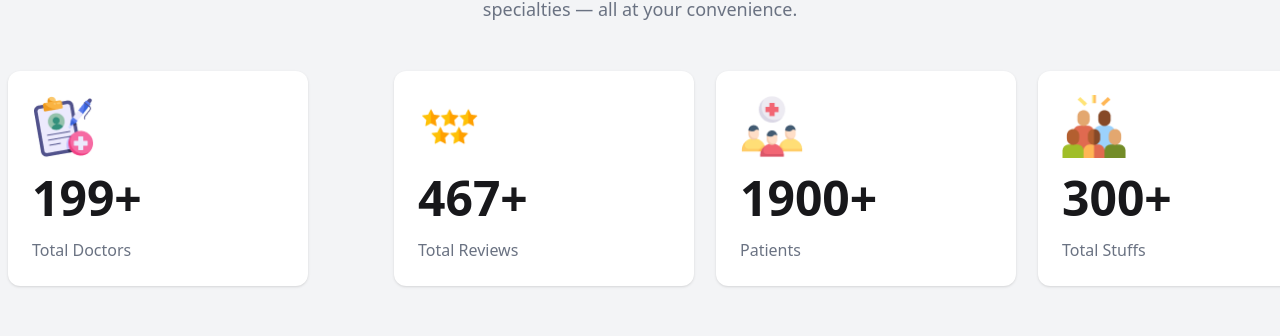
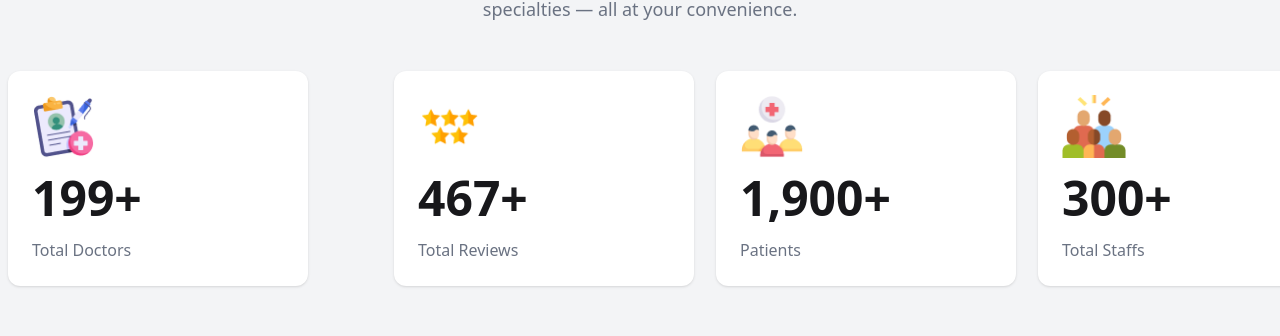
Before and after one commit to iftakhersifat/medical-appointment-booking-application, a React (Vite) app: page / in a window 1280 px wide. Shown: the part 2810-3146 px from the top of the page. Built offline with nearby package versions, Linux system fonts and the light colour scheme.

Commit message:
added countUP

```diff
--- a/package.json
+++ b/package.json
@@ -12,6 +12,7 @@
   "dependencies": {
     "@tailwindcss/vite": "^4.1.4",
     "react": "^19.0.0",
+    "react-countup": "^6.5.3",
     "react-dom": "^19.0.0",
     "react-router": "^7.5.1",
     "react-toastify": "^11.0.5",
--- /dev/null
+++ b/src/Components/CountUp/CountUp.jsx
@@ -0,0 +1,46 @@
+import React from 'react';
+import CountUp from 'react-countup';
+
+const CountUpSection = () => {
+  return (
+    <div className='mb-12 grid md:grid-cols-4 p-12 md:p-0 md:gap-6 gap-4'>
+      {/* 1st */}
+      <div className='flex flex-col rounded-xl card bg-base-100 shadow-sm p-6 space-y-4 lg:w-[300px] md:w-[160px]'>
+        <img src="/C001-assets/success-doctor.png" className='w-16' alt="Doctors" />
+        <h1 className='font-bold text-5xl'>
+          <CountUp end={199} duration={3} suffix="+" />
+        </h1>
+        <p className='text-gray-500'>Total Doctors</p>
+      </div>
+
+      {/* 2nd */}
+      <div className='flex flex-col rounded-xl card bg-base-100 shadow-sm p-6 space-y-4 lg:w-[300px] md:w-[160px] lg:ml-16'>
+        <img src="/C001-assets/success-review.png" className='w-16' alt="Reviews" />
+        <h1 className='font-bold text-5xl'>
+          <CountUp end={467} duration={3} suffix="+" />
+        </h1>
+        <p className='text-gray-500'>Total Reviews</p>
+      </div>
+
+      {/* 3rd */}
+      <div className='flex flex-col rounded-xl card bg-base-100 shadow-sm p-6 space-y-4 lg:w-[300px] md:w-[160px] lg:ml-16'>
+        <img src="/C001-assets/success-patients.png" className='w-16' alt="Patients" />
+        <h1 className='font-bold text-5xl'>
+          <CountUp end={1900} duration={3} suffix="+" />
+        </h1>
+        <p className='text-gray-500'>Patients</p>
+      </div>
+
+      {/* 4th */}
+      <div className='flex flex-col rounded-xl card bg-base-100 shadow-sm p-6 space-y-4 lg:w-[300px] md:w-[160px] lg:ml-16'>
+        <img src="/C001-assets/success-staffs.png" className='w-16' alt="Staffs" />
+        <h1 className='font-bold text-5xl'>
+          <CountUp end={300} duration={3} suffix="+" />
+        </h1>
+        <p className='text-gray-500'>Total Staffs</p>
+      </div>
+    </div>
+  );
+};
+
+export default CountUpSection;
--- a/src/Components/Root/Home/Home.jsx
+++ b/src/Components/Root/Home/Home.jsx
@@ -2,6 +2,7 @@ import React, { useState } from 'react';
 import Banner from '../../Banner/Banner';
 import { useLoaderData } from 'react-router';
 import Doctors from '../../Doctors/Doctors';
+import CountUpSection from '../../CountUp/CountUp';
 
 const Home = () => {
   const data = useLoaderData();
@@ -43,32 +44,7 @@ const Home = () => {
       Our platform connects you with verified, experienced doctors across various specialties — all at your convenience.
       </p>
 
-      <div className='mb-12 grid md:grid-cols-4  p-12 md:p-0 md:gap-6 gap-4'>
-        {/* 1st */}
-        <div className='flex rounded-xl card bg-base-100 shadow-sm p-6 space-y-4 lg:w-[300px] md:w-[160px]'>
-          <img src="/public/C001-assets/success-doctor.png" className='w-16'  />
-          <h1 className='font-bold text-5xl'>199+</h1>
-          <p className='text-gray-500'>Total Doctors</p>
-        </div>
-        {/* 2nd */}
-        <div className='flex rounded-xl card bg-base-100 shadow-sm p-6 space-y-4 lg:w-[300px] md:w-[160px] lg:ml-16'>
-          <img src="/public/C001-assets/success-review.png" className='w-16'  />
-          <h1 className='font-bold text-5xl'>467+</h1>
-          <p className='text-gray-500'>Total Reviews</p>
-        </div>
-        {/* 3rd */}
-        <div className='flex rounded-xl card bg-base-100 shadow-sm p-6 space-y-4 lg:w-[300px] md:w-[160px] lg:ml-16'>
-          <img src="/public/C001-assets/success-patients.png" className='w-16'  />
-          <h1 className='font-bold text-5xl'>1900+</h1>
-          <p className='text-gray-500'>Patients</p>
-        </div>
-        {/* 4th */}
-        <div className='flex rounded-xl card bg-base-100 shadow-sm p-6 space-y-4 lg:w-[300px] md:w-[160px] lg:ml-16'>
-          <img src="/public/C001-assets/success-staffs.png" className='w-16'  />
-          <h1 className='font-bold text-5xl'>300+</h1>
-          <p className='text-gray-500'>Total Stuffs</p>
-        </div>
-      </div>
+      <CountUpSection></CountUpSection>
 
 
 
```
Also changed, not shown: 1 other file (tests, documents, lock files or other folders).
